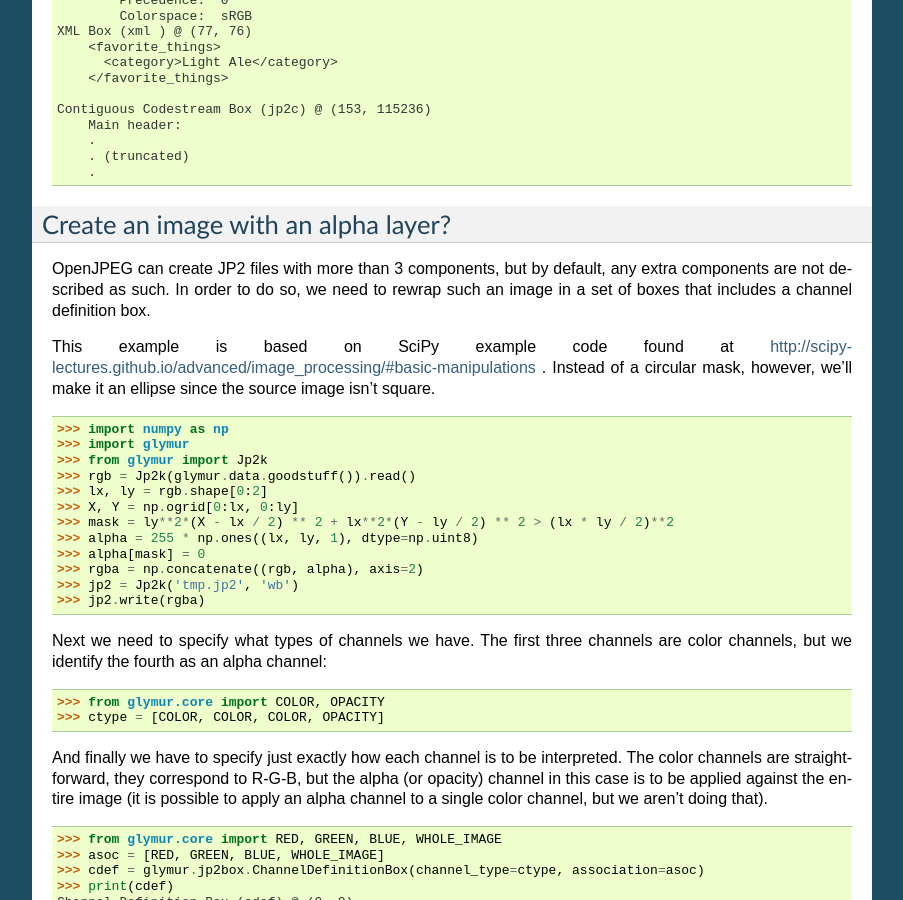
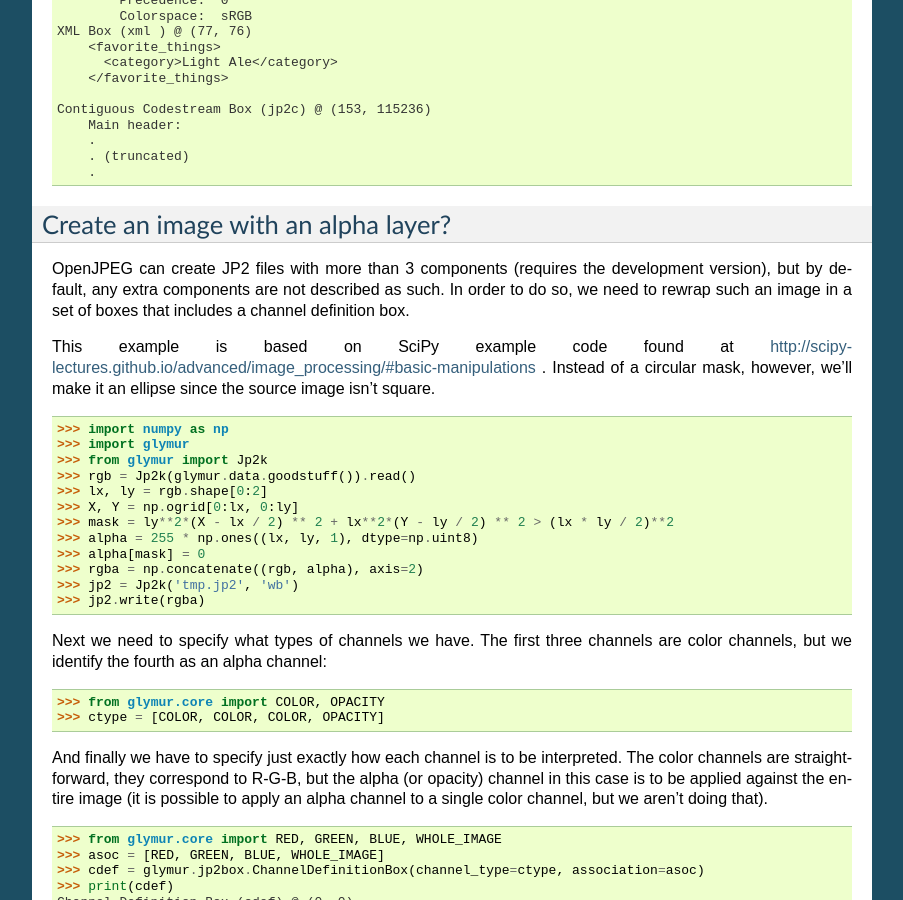
Before and after one commit to quintusdias/glymur, a Sphinx documentation site: the page built from docs/source/how_do_i.rst, in a window 1280 px wide and 900 px high, scrolled down 1856 px. Shown: the whole window, without its empty margins (198-1101 px from the left). Built offline with Sphinx 7.4.7, drawn with Linux system fonts in a browser that asks for light colours.

Commit message:
RGBA example would seem to require svn version.  #90

```diff
--- a/docs/source/how_do_i.rst
+++ b/docs/source/how_do_i.rst
@@ -122,10 +122,10 @@ and add it after the JP2 header box, but before the codestream box ::
 Create an image with an alpha layer?
 ====================================
 
-OpenJPEG can create JP2 files with more than 3 components, but by default, any
-extra components are not described as such.  In order to do so,
-we need to rewrap such an image in a set of boxes that includes a channel
-definition box.
+OpenJPEG can create JP2 files with more than 3 components (requires
+the development version), but by default, any extra components are
+not described as such.  In order to do so, we need to rewrap such
+an image in a set of boxes that includes a channel definition box.
 
 This example is based on SciPy example code found at
 http://scipy-lectures.github.io/advanced/image_processing/#basic-manipulations .
```
